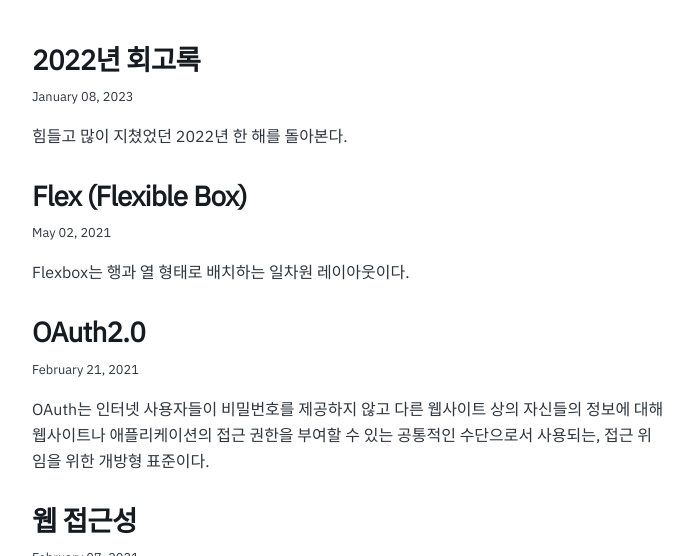
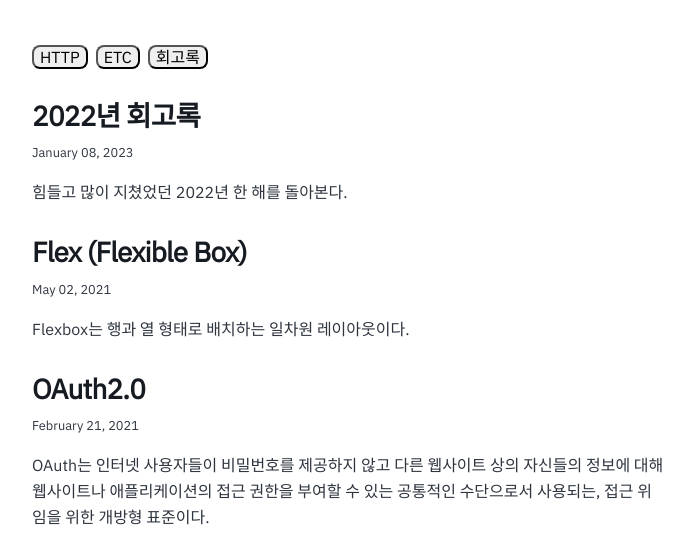
Before and after one commit to StellaKim1230/stella-blog, a Gatsby site: page / in a window 1280 px wide. Shown: the part 194-750 px from the top of the page, without its empty margins (292-985 px from the left). Built offline with nearby package versions, Linux system fonts and the light colour scheme; Gatsby itself is replaced by a stand-in of ours.

Commit message:
series 추가중.

```diff
--- a/gatsby-config.js
+++ b/gatsby-config.js
@@ -14,6 +14,7 @@ module.exports = {
   },
   plugins: [
     `gatsby-plugin-image`,
+    "gatsby-plugin-styled-components",
     {
       resolve: `gatsby-source-filesystem`,
       options: {
--- a/package.json
+++ b/package.json
@@ -11,6 +11,7 @@
     "node": "18.x"
   },
   "dependencies": {
+    "babel-plugin-styled-components": "^2.1.4",
     "gatsby": "^4.4.0",
     "gatsby-plugin-feed": "^4.4.0",
     "gatsby-plugin-gatsby-cloud": "^4.4.0",
@@ -21,6 +22,7 @@
     "gatsby-plugin-react-helmet": "^5.4.0",
     "gatsby-plugin-react-svg": "^3.1.0",
     "gatsby-plugin-sharp": "^4.4.0",
+    "gatsby-plugin-styled-components": "^6.12.0",
     "gatsby-remark-copy-linked-files": "^5.4.0",
     "gatsby-remark-images": "^6.4.0",
     "gatsby-remark-prismjs": "^6.4.0",
@@ -33,6 +35,7 @@
     "react": "^17.0.1",
     "react-dom": "^17.0.1",
     "react-helmet": "^6.1.0",
+    "styled-components": "^6.0.7",
     "typeface-merriweather": "0.0.72",
     "typeface-montserrat": "0.0.75"
   },
--- /dev/null
+++ b/src/components/series.js
@@ -0,0 +1,31 @@
+import * as React from "react"
+import styled from "styled-components"
+import { navigate } from "gatsby"
+
+const Contanier = styled.div`
+  display: flex;
+  gap: 8px;
+`
+
+const CategoryButton = styled.button`
+  cursor: pointer;
+  border-radius: 8px;
+`
+
+const Series = () => {
+  return (
+    <Contanier>
+      <CategoryButton onClick={() => navigate(`/?series=http`)}>
+        HTTP
+      </CategoryButton>
+      <CategoryButton onClick={() => navigate(`/?series=etc`)}>
+        ETC
+      </CategoryButton>
+      <CategoryButton onClick={() => navigate(`/?series=http`)}>
+        회고록
+      </CategoryButton>
+    </Contanier>
+  )
+}
+
+export default Series
--- a/src/pages/index.js
+++ b/src/pages/index.js
@@ -4,6 +4,7 @@ import { Link, graphql } from "gatsby"
 import Bio from "../components/bio"
 import Layout from "../components/layout"
 import Seo from "../components/seo"
+import Series from "../components/series"
 
 const BlogIndex = ({ data, location }) => {
   const siteTitle = data.site.siteMetadata?.title || `Title`
@@ -27,6 +28,7 @@ const BlogIndex = ({ data, location }) => {
     <Layout location={location} title={siteTitle}>
       <Seo title="All posts" />
       <Bio />
+      <Series />
       <ol style={{ listStyle: `none` }}>
         {posts.map(post => {
           const title = post.frontmatter.title || post.fields.slug
```
Also changed, not shown: 1 other file.
